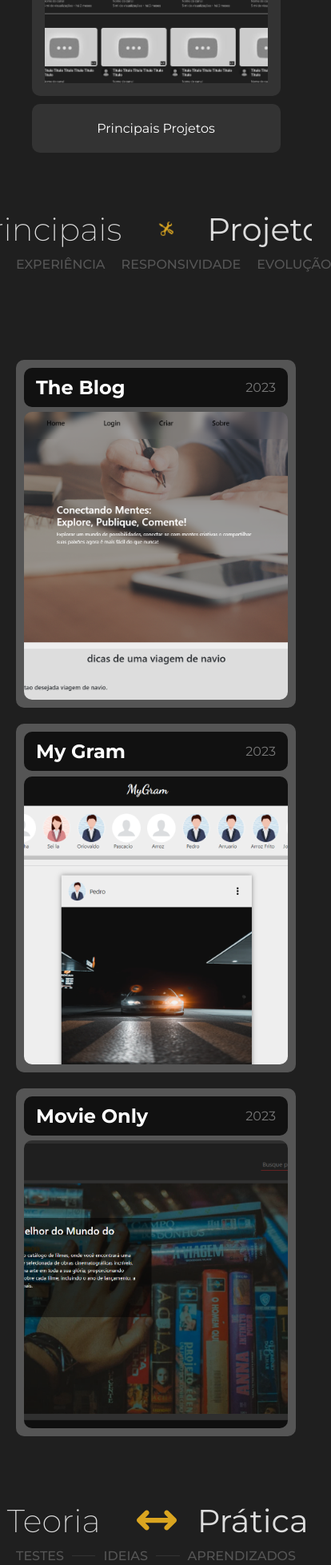
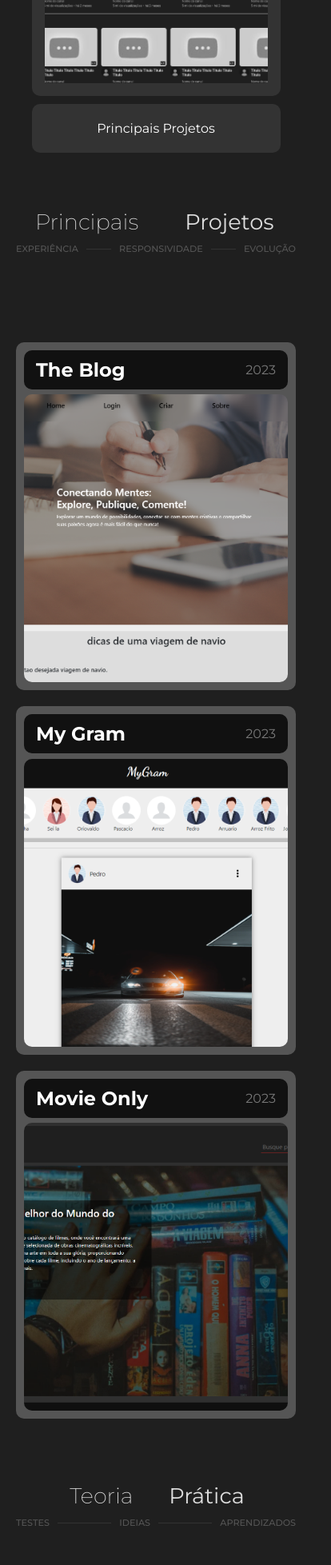
Before and after one commit to Pedro-Thomazi/meu-portfolio-2024, a React (Create React App) app: page / in a window 390 px wide. Shown: the part 1901-3858 px from the top of the page at 80% size, 414 px wide, since content can reach past the window. Built offline with nearby package versions, Linux system fonts and the light colour scheme.

Commit message:
Ajustando tamanho dos paragrafos

```diff
--- a/src/Components/AboutMe/AboutMe.module.scss
+++ b/src/Components/AboutMe/AboutMe.module.scss
@@ -182,13 +182,17 @@
 
     .header {
       h1 {
-        font-size: 2.5rem;
+        font-size: 1.7rem;
+      }
+
+      svg {
+        display: none;
       }
     }
 
     .details {
       p {
-        font-size: 1rem;
+        font-size: .7rem;
       }
     }
 
@@ -197,14 +201,14 @@
         .containerSkills {
           .skills {
             .allSkills {
-              div {
-                width: 45%;
-
-
-                p {
-                  display: none;
-                }
-              }
+              flex-direction: row;
+              overflow-x: scroll;
+              flex-wrap: nowrap;
+              // div {
+              //   p {
+              //     // display: none;
+              //   }
+              // }
             }
           }
         }
--- a/src/Components/MoreProjects/MoreProjects.module.scss
+++ b/src/Components/MoreProjects/MoreProjects.module.scss
@@ -196,12 +196,15 @@
   .moreProjects {
     .header {
       h1 {
-        font-size: 2.5rem;
+        font-size: 1.7rem;
+      }
+      svg {
+        display: none;
       }
     }
     .details {
       p {
-        font-size: 1rem;
+        font-size: .7rem;
       }
     }
   }
--- a/src/Components/Navbar/Navbar.module.scss
+++ b/src/Components/Navbar/Navbar.module.scss
@@ -72,6 +72,7 @@
   #navbar {
     .linksContainer {
       flex-direction: column;
+      right: 25px;
     }
   }
 }
--- a/src/Components/PrincipalProjects/PrincipalProjects.module.scss
+++ b/src/Components/PrincipalProjects/PrincipalProjects.module.scss
@@ -187,12 +187,15 @@
   #principalsProjects {
     .header {
       h1 {
-        font-size: 2.5rem;
+        font-size: 1.7rem;
+      }
+      svg {
+        display: none;
       }
     }
     .details {
       p {
-        font-size: 1rem;
+        font-size: .7rem;
       }
     }
   }
```
